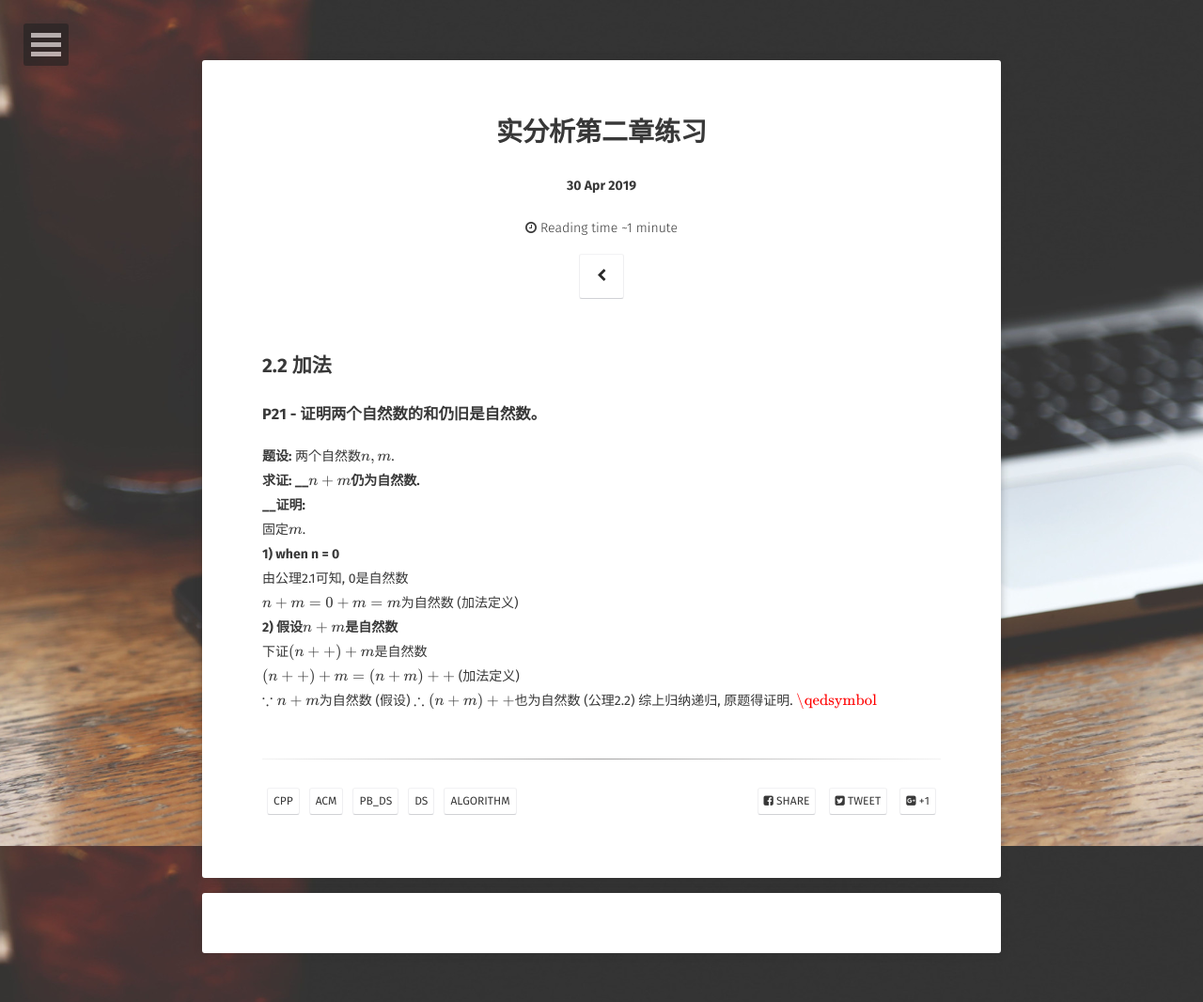
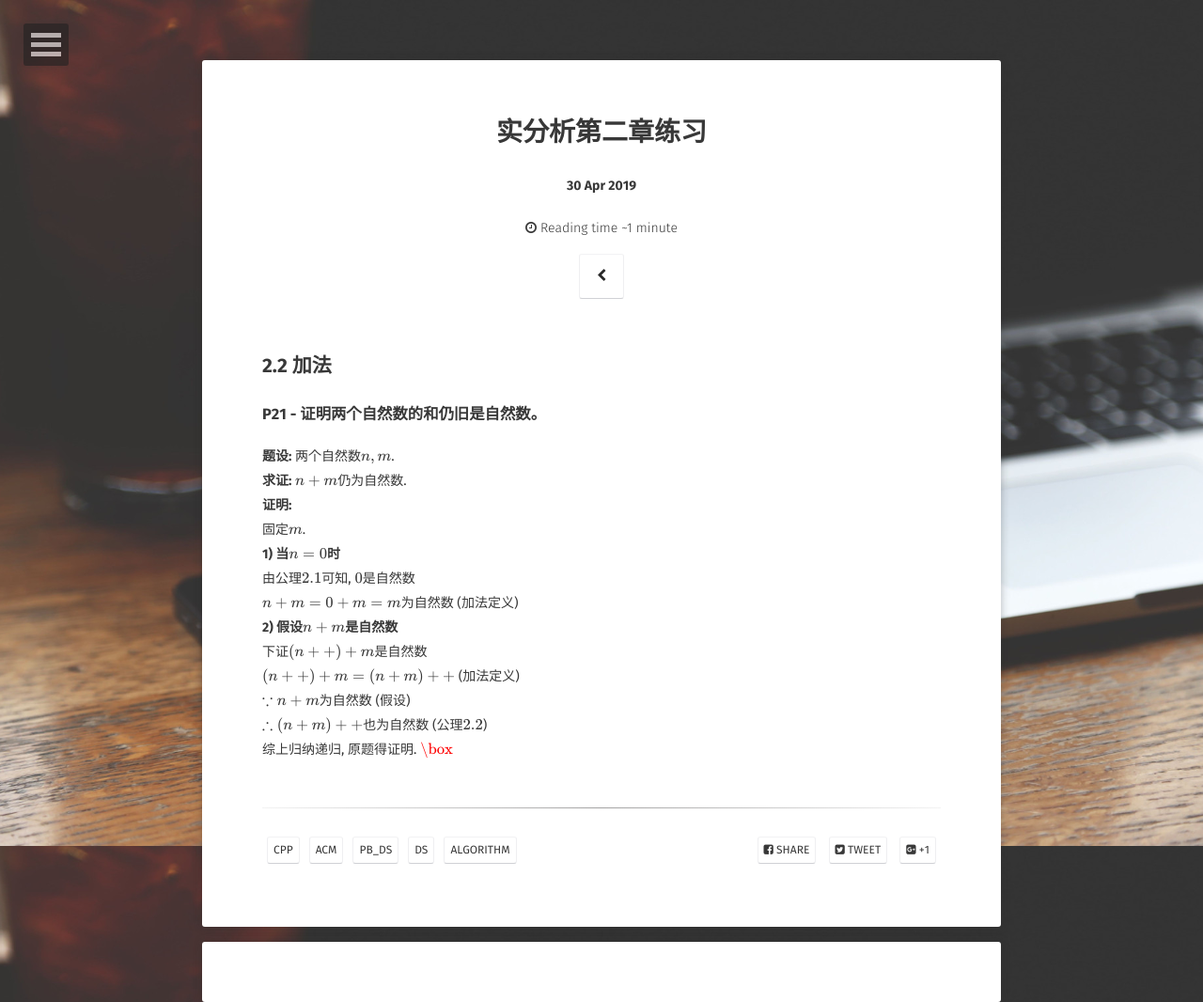
Before and after one commit to Yestercafe/Yestercafe.github.io, a Jekyll site: the page built from _posts/2019-05-12-实分析第二章练习.md, in a window 1280 px wide. Shown: the whole page at 94% size. Built offline with Jekyll 4.4.1, drawn with Linux system fonts in a browser that asks for light colours; some web fonts are replaced; formulas are drawn with MathJax 3; comment, search, counter and statistics services are not loaded.

Commit message:
Fix ABT 2.2

```diff
--- a/_posts/2019-05-12-实分析第二章练习.md
+++ b/_posts/2019-05-12-实分析第二章练习.md
@@ -14,15 +14,15 @@
 ## 2.2 加法
 ### P21 - 证明两个自然数的和仍旧是自然数。
 __题设:__ 两个自然数$n, m$.
-__求证: __$n+m$仍为自然数.
+__求证:__ $n+m$仍为自然数.
 __证明:__
 固定$m$.
-__1) when n = 0__
-由公理2.1可知, 0是自然数
+__1) 当$n = 0$时__
+由公理$2.1$可知, $0$是自然数
 $n+m=0+m=m$为自然数    (加法定义)
 __2) 假设$n+m$是自然数__
 下证$(n++)+m$是自然数
 $(n++)+m=(n+m)++$    (加法定义)
 $\because n+m$为自然数    (假设)
-$\therefore (n+m)++也为自然数$    (公理2.2)
-综上归纳递归, 原题得证明. $\qedsymbol$
+$\therefore (n+m)++也为自然数$    (公理$2.2$)
+综上归纳递归, 原题得证明. $\box$
```
